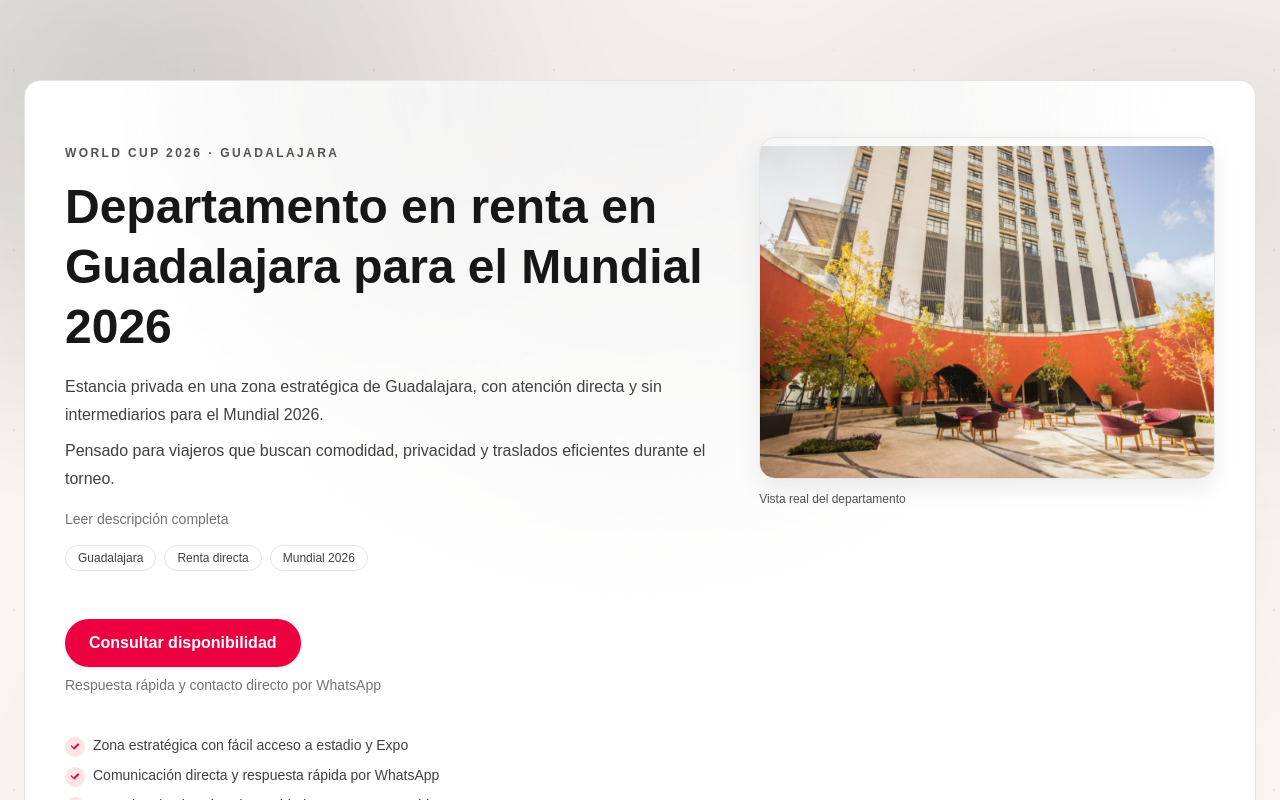
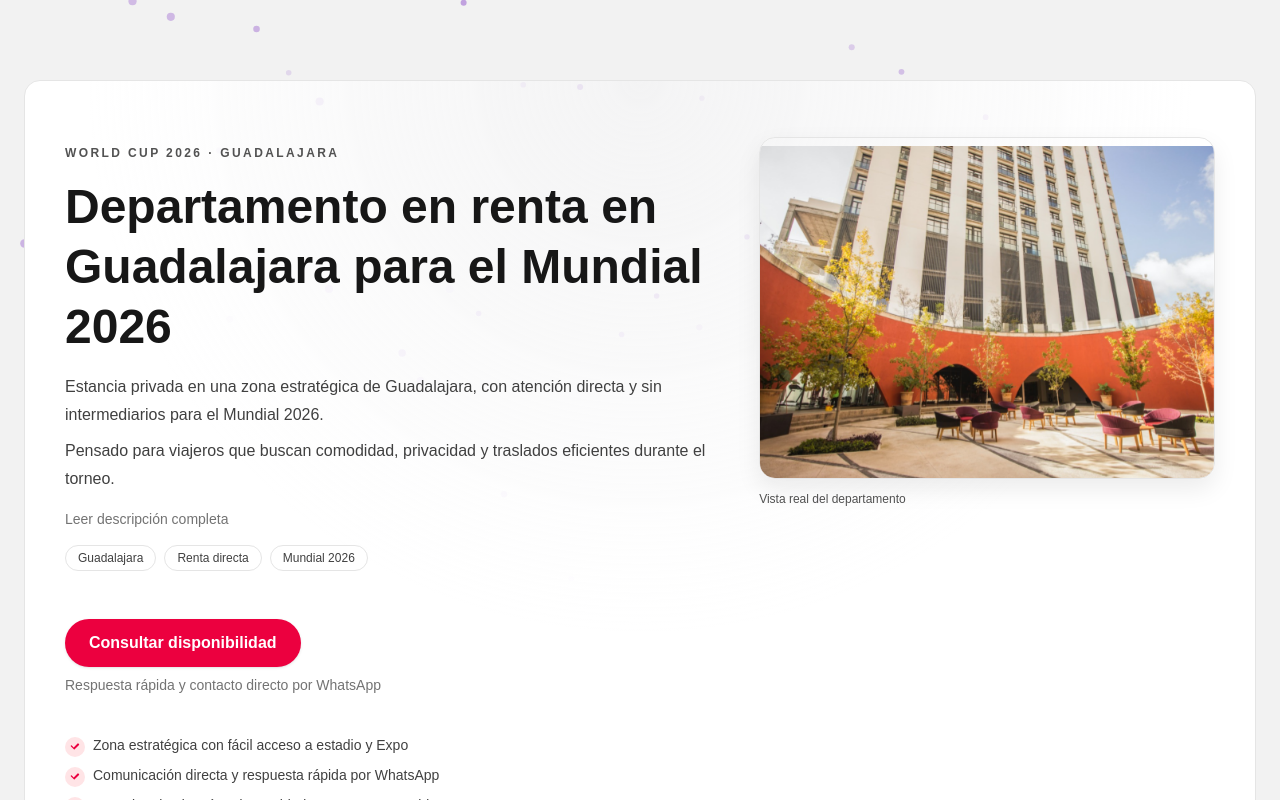
Before and after one commit to RaulDiaz95/mundial-landing, a Next.js app: page / in a window 1280 px wide. Shown: the top 800 px of the page. Built offline with nearby package versions, Linux system fonts and the light colour scheme; no server answers.

Commit message:
background

```diff
--- a/package.json
+++ b/package.json
@@ -11,7 +11,10 @@
   "dependencies": {
     "next": "16.1.6",
     "react": "19.2.3",
-    "react-dom": "19.2.3"
+    "react-dom": "19.2.3",
+    "react-tsparticles": "^2.12.2",
+    "tsparticles": "^3.9.1",
+    "tsparticles-slim": "^2.12.0"
   },
   "devDependencies": {
     "@tailwindcss/postcss": "^4",
--- a/src/app/globals.css
+++ b/src/app/globals.css
@@ -3,8 +3,6 @@
 :root {
   --background: #f6f3ef;
   --foreground: #171717;
-  /* Debug toggle for ambient background visibility (0 = off, 1 = on). */
-  --bg-debug: 0;
 }
 
 @theme inline {
@@ -21,90 +19,20 @@
   }
 }
 
-html {
-  background: #ffffff;
+html,
+body {
   height: 100%;
+  background: #f2f2f2;
 }
 
 body {
-  background: transparent;
   color: var(--foreground);
   font-family: Arial, Helvetica, sans-serif;
-  position: relative;
-  isolation: isolate;
-  min-height: 100%;
-}
-
-#ambient-bg {
-  position: fixed;
-  inset: 0;
-  z-index: 0;
-  pointer-events: none;
-  overflow: hidden;
-  background: #f7f4f1;
 }
 
 #app-content {
   position: relative;
   z-index: 1;
-}
-
-.ambient-layer {
-  position: absolute;
-  inset: -20%;
-  will-change: transform;
-}
-
-.layer-1 {
-  background:
-    radial-gradient(1200px 700px at 20% 20%, rgba(0, 0, 0, 0.18), transparent 60%),
-    radial-gradient(1000px 600px at 80% 30%, rgba(0, 0, 0, 0.14), transparent 60%),
-    radial-gradient(1100px 700px at 50% 85%, rgba(0, 0, 0, 0.12), transparent 60%);
-  filter: blur(40px);
-  opacity: 0.6;
-  animation: layerFloatOne 30s ease-in-out infinite;
-}
-
-.layer-2 {
-  inset: -30%;
-  background:
-    radial-gradient(600px 600px at 30% 30%, rgba(0, 0, 0, 0.12), transparent 60%),
-    radial-gradient(500px 500px at 70% 60%, rgba(0, 0, 0, 0.1), transparent 60%);
-  filter: blur(50px);
-  opacity: 0.7;
-  animation: layerFloatTwo 28s ease-in-out infinite;
-}
-
-.layer-3 {
-  background-image:
-    radial-gradient(circle, rgba(0, 0, 0, 0.22) 0 1.2px, transparent 1.4px),
-    radial-gradient(circle, rgba(0, 0, 0, 0.16) 0 1px, transparent 1.3px),
-    radial-gradient(circle, rgba(0, 0, 0, 0.12) 0 0.8px, transparent 1.2px);
-  background-size: 180px 180px, 260px 260px, 340px 340px;
-  background-position: 0 0, 120px 200px, 240px 80px;
-  opacity: 0.25;
-  animation: particleFloat 26s linear infinite;
-}
-
-@keyframes layerFloatOne {
-  0% { transform: translate3d(0, 0, 0) scale(1); }
-  50% { transform: translate3d(-36px, 24px, 0) scale(1.03); }
-  100% { transform: translate3d(0, 0, 0) scale(1); }
-}
-
-@keyframes layerFloatTwo {
-  0% { transform: translate3d(0, 0, 0); }
-  50% { transform: translate3d(-60px, 40px, 0); }
-  100% { transform: translate3d(0, 0, 0); }
-}
-
-@keyframes particleFloat {
-  from {
-    transform: translateY(0);
-  }
-  to {
-    transform: translateY(-160px);
-  }
 }
 
 @layer utilities {
@@ -190,19 +118,6 @@ body {
   }
 }
 
-@media (prefers-reduced-motion: reduce) {
-  #ambient-bg {
-    animation: none;
-    transform: none;
-  }
-}
-
-@media (prefers-reduced-motion: reduce) {
-  .ambient-layer {
-    animation: none;
-    transform: none;
-  }
-}
 
 .reveal {
   opacity: 0;
--- a/src/app/layout.js
+++ b/src/app/layout.js
@@ -2,6 +2,7 @@ import { Geist, Geist_Mono } from "next/font/google";
 import { cookies } from "next/headers";
 import Script from "next/script";
 import "./globals.css";
+import AmbientParticles from "../components/AmbientParticles";
 
 const geistSans = Geist({
   variable: "--font-geist-sans",
@@ -58,11 +59,7 @@ export default async function RootLayout({ children }) {
       <body
         className={`${geistSans.variable} ${geistMono.variable} antialiased`}
       >
-        <div id="ambient-bg">
-          <div className="ambient-layer layer-1"></div>
-          <div className="ambient-layer layer-2"></div>
-          <div className="ambient-layer layer-3"></div>
-        </div>
+        <AmbientParticles />
         <div id="app-content">
           <Script
             id="lodgingbusiness-jsonld"
--- /dev/null
+++ b/src/components/AmbientParticles.jsx
@@ -0,0 +1,60 @@
+"use client";
+
+import { useCallback } from "react";
+import Particles from "react-tsparticles";
+import { loadSlim } from "tsparticles-slim";
+
+export default function AmbientParticles() {
+  const particlesInit = useCallback(async (engine) => {
+    await loadSlim(engine);
+  }, []);
+
+  return (
+    <Particles
+      id="ambient-particles-canvas"
+      init={particlesInit}
+      options={{
+        fullScreen: { enable: true, zIndex: 0 },
+        fpsLimit: 60,
+        detectRetina: true,
+        particles: {
+          number: {
+            value: 60,
+            density: { enable: true, area: 900 },
+          },
+          color: { value: "#5f00b8" },
+          shape: { type: "circle" },
+          opacity: {
+            value: { min: 0.18, max: 0.35 },
+            random: true,
+          },
+          size: {
+            value: { min: 2.6, max: 4.2 },
+          },
+          move: {
+            enable: true,
+            speed: 0.25,
+            direction: "none",
+            random: true,
+            straight: false,
+            outModes: { default: "out" },
+          },
+        },
+        interactivity: {
+          events: {
+            onHover: { enable: false },
+            onClick: { enable: false },
+            resize: true,
+          },
+        },
+      }}
+      style={{
+        position: "fixed",
+        inset: 0,
+        zIndex: 0,
+        pointerEvents: "none",
+        background: "transparent",
+      }}
+    />
+  );
+}
```
Also changed, not shown: 1 other file (tests, documents, lock files or other folders).
